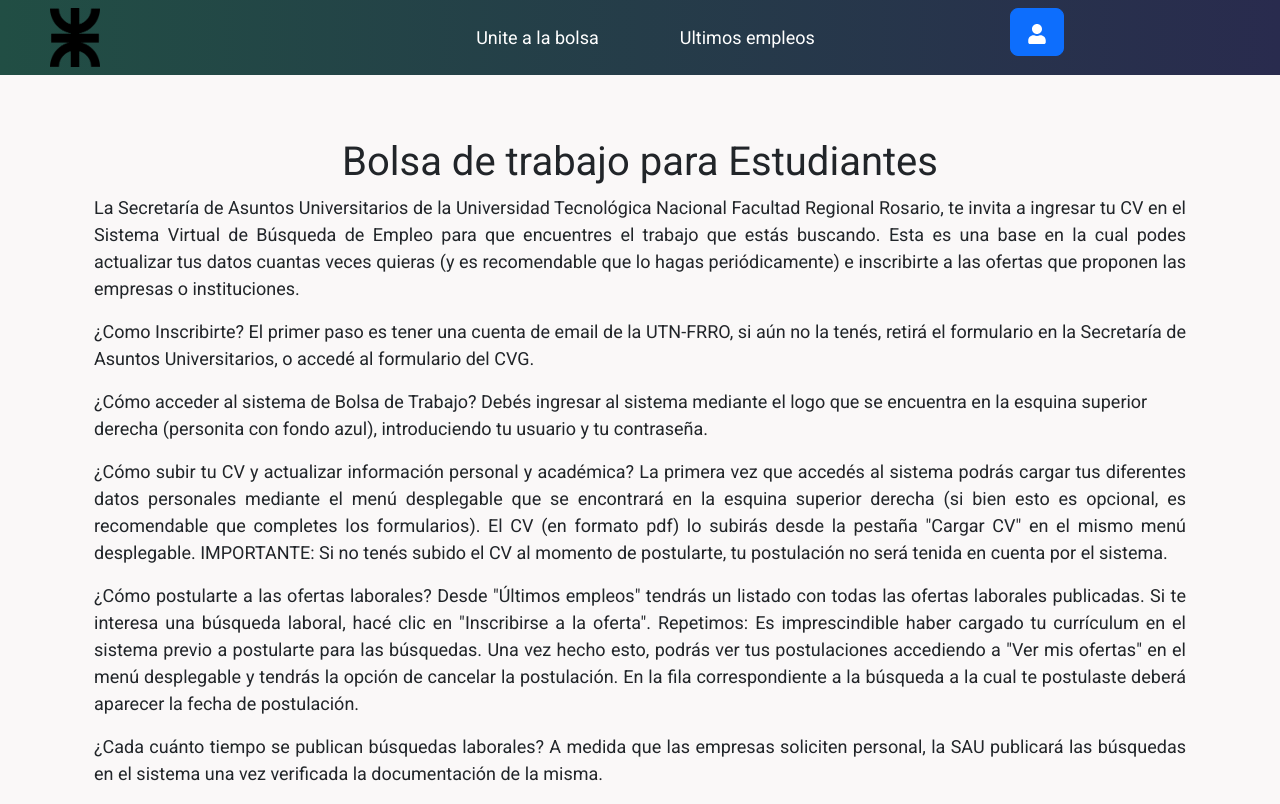
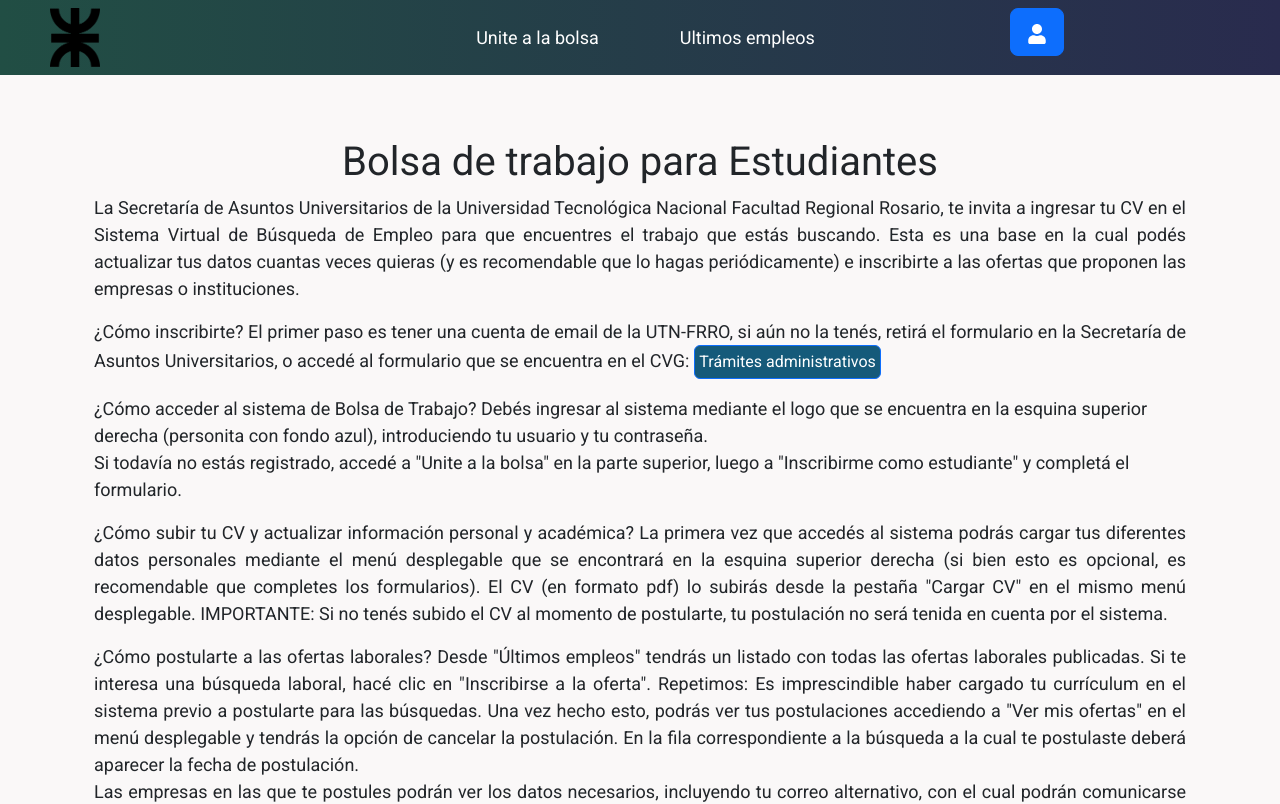
Before and after one commit to Lucianosolari/BolsaDeTrabajo, a React (Vite) app in the folder BolsaDeTrabajo/: page / in a window 1280 px wide. Shown: the top 804 px of the page. Built offline with nearby package versions, Linux system fonts and the light colour scheme.

Commit message:
Nuevos cambios en home

```diff
--- a/BolsaDeTrabajo/src/components/Home/Home.css
+++ b/BolsaDeTrabajo/src/components/Home/Home.css
@@ -1,3 +1,15 @@
 .text-justify {
   text-align: justify;
 }
+
+#cvg-button {
+  background-color: rgb(21, 90, 122);
+  padding: 4px;
+  margin-left: 5px;
+  box-shadow: none;
+  transition: box-shadow 0.3s ease;
+}
+
+#cvg-button:hover {
+  box-shadow: 0 2px 4px rgba(1, 1, 1, 1);
+}
--- a/BolsaDeTrabajo/src/components/Home/Home.jsx
+++ b/BolsaDeTrabajo/src/components/Home/Home.jsx
@@ -1,5 +1,5 @@
 import React from "react";
-import { Container, Row, Col } from "react-bootstrap";
+import { Container, Row, Col, Button } from "react-bootstrap";
 import "./Home.css";
 
 const Home = () => {
@@ -16,20 +16,28 @@ const Home = () => {
               Tecnológica Nacional Facultad Regional Rosario, te invita a
               ingresar tu CV en el Sistema Virtual de Búsqueda de Empleo para
               que encuentres el trabajo que estás buscando. Esta
-              es una base en la cual podes actualizar tus datos cuantas veces
+              es una base en la cual podés actualizar tus datos cuantas veces
               quieras (y es recomendable que lo hagas periódicamente) e
               inscribirte a las ofertas que proponen las empresas o
               instituciones.
             </p>
             <p className=" text-justify">
-              ¿Como Inscribirte? El primer paso es tener una cuenta de email de
+              ¿Cómo inscribirte? El primer paso es tener una cuenta de email de
               la UTN-FRRO, si aún no la tenés, retirá el formulario en la
-              Secretaría de Asuntos Universitarios, o accedé al formulario del CVG.
+              Secretaría de Asuntos Universitarios, o accedé al formulario que se encuentra en el CVG:
+              <Button id="cvg-button"
+                href="https://frro.cvg.utn.edu.ar/course/view.php?id=737#section-6"
+                target="_blank"
+              >
+                Trámites administrativos
+              </Button>
             </p>
             <p>
               ¿Cómo acceder al sistema de Bolsa de Trabajo? Debés ingresar al sistema mediante el logo
               que se encuentra en la esquina superior derecha (personita con fondo azul), introduciendo
               tu usuario y tu contraseña.
+              <br></br>
+              Si todavía no estás registrado, accedé a "Unite a la bolsa" en la parte superior, luego a "Inscribirme como estudiante" y completá el formulario.
             </p>
             <p className="text-justify">
               ¿Cómo subir tu CV y actualizar información personal y académica?
@@ -47,6 +55,9 @@ const Home = () => {
               postularte para las búsquedas. Una vez hecho esto, podrás ver tus postulaciones accediendo a "Ver mis ofertas" en el menú desplegable y
               tendrás la opción de cancelar la postulación. En la fila correspondiente a la búsqueda a la cual te
               postulaste deberá aparecer la fecha de postulación.
+              <br></br>
+              Las empresas en las que te postules podrán ver los datos necesarios, incluyendo tu correo alternativo, con el cual podrán comunicarse directamente con vos.
+              Una vez que la empresa se comunica con el estudiante, el objetivo de la página web ya está logrado.
             </p>
             <p className=" text-justify">
               ¿Cada cuánto tiempo se publican búsquedas laborales? A medida que
```
